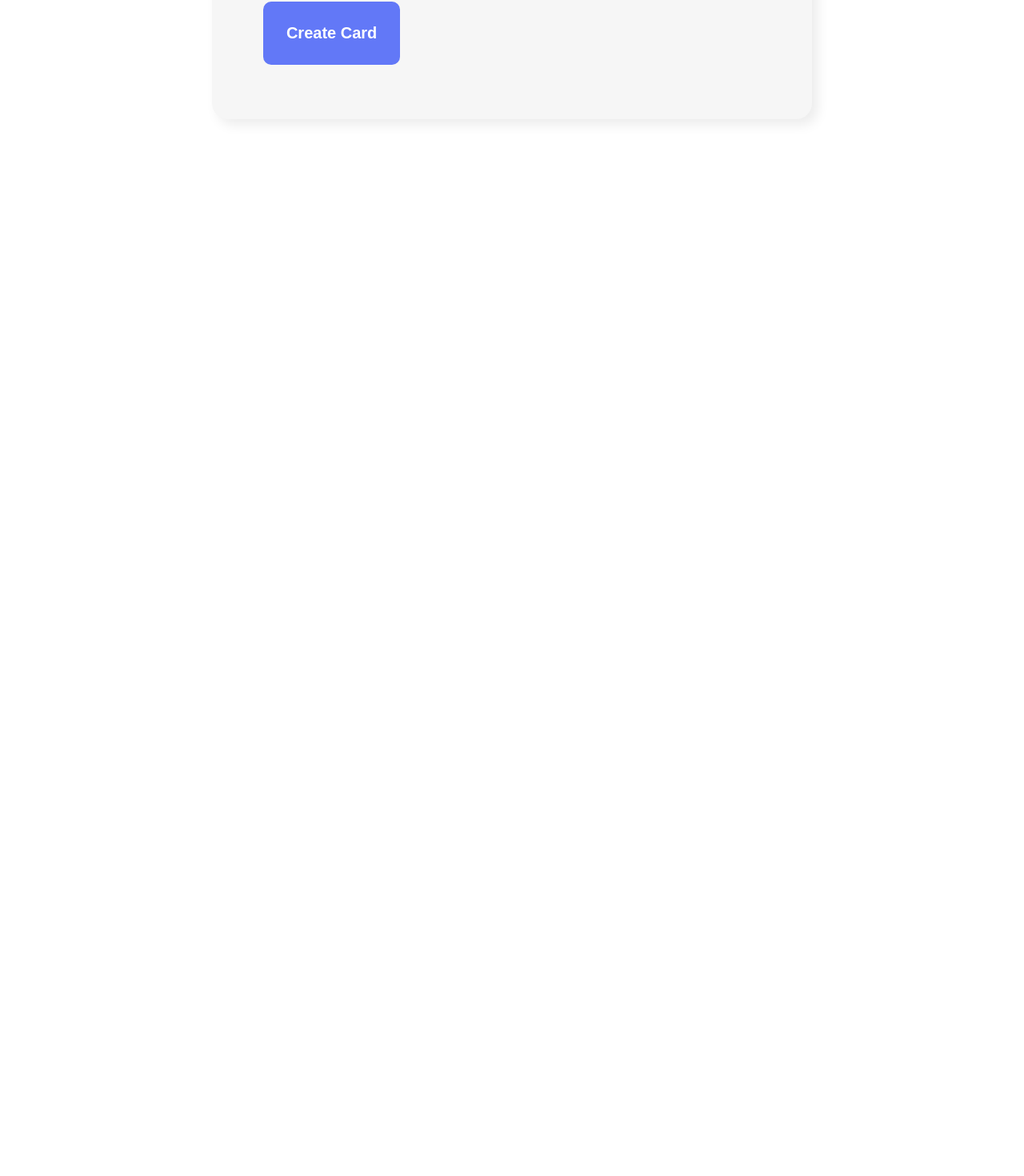
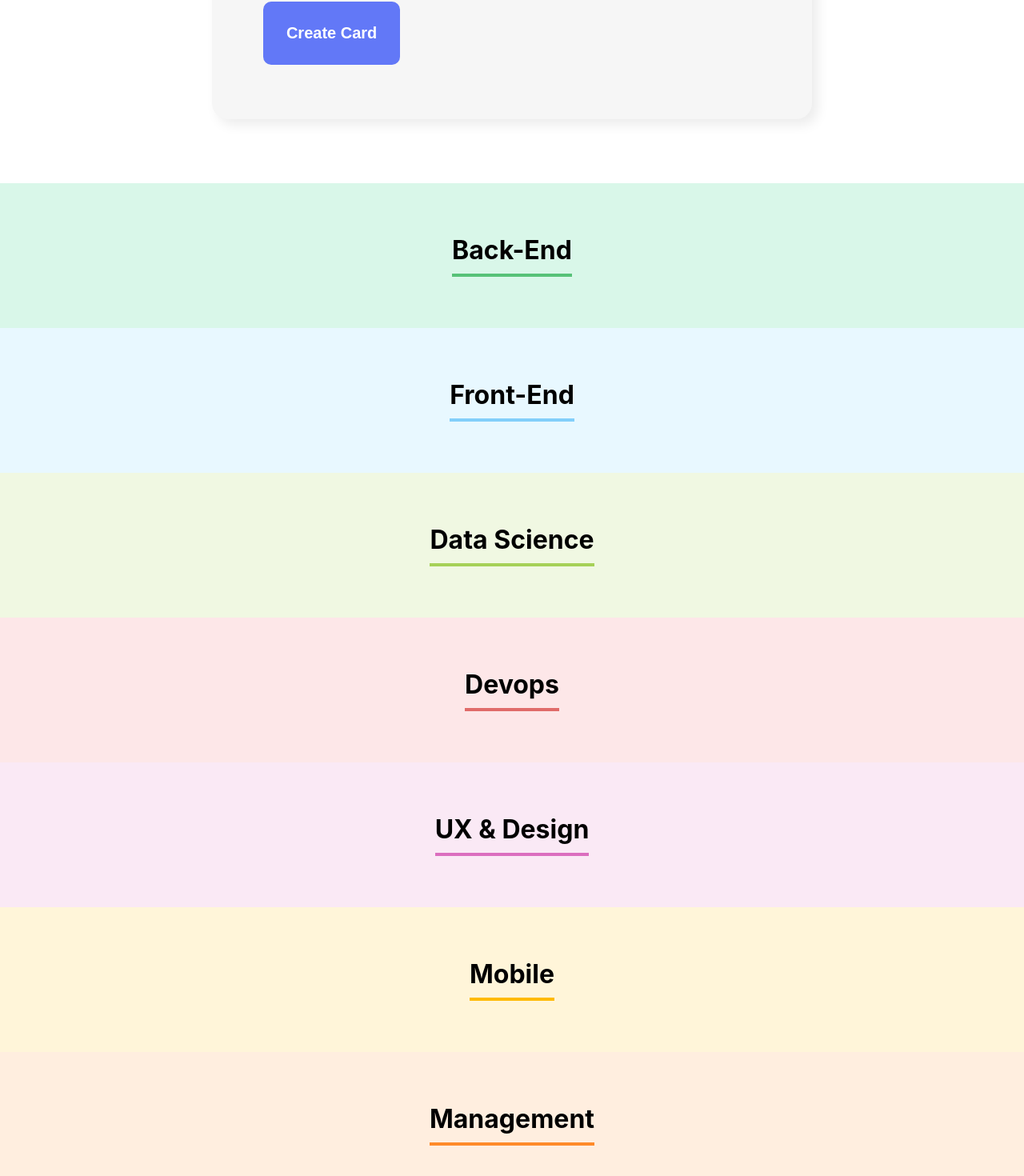
Before and after one commit to fernandorff/Alura-Projeto-ReactJS-1, a React (Create React App) app: page / in a window 1280 px wide. Shown: the part 1266-2736 px from the top of the page at 80% size. Before the commit the page ends 1495 px from the top, so only its background shows below. Built offline with nearby package versions, Linux system fonts and the light colour scheme.

Commit message:
team list

```diff
--- a/src/App.js
+++ b/src/App.js
@@ -1,12 +1,71 @@
+import { useState } from "react";
 import Banner from "./components/Banner/Banner";
-import TextField from "./components/TextField/TextField";
+
 import Form from "./components/Form/Formulary";
+import Team from "./components/Team/Team";
 
 function App() {
+  const teams = [
+    {
+      name: "Back-End",
+      primaryColor: "#57C278",
+      secondaryColor: "#D9F7E9",
+    },
+    {
+      name: "Front-End",
+      primaryColor: "#82CFFA",
+      secondaryColor: "#E8F8FF",
+    },
+    {
+      name: "Data Science",
+      primaryColor: "#A6D157",
+      secondaryColor: "#F0F8E2",
+    },
+    {
+      name: "Devops",
+      primaryColor: "#E06B69",
+      secondaryColor: "#FDE7E8",
+    },
+    {
+      name: "UX & Design",
+      primaryColor: "#DB6EBF",
+      secondaryColor: "#FAE9F5",
+    },
+    {
+      name: "Mobile",
+      primaryColor: "#FFBA05",
+      secondaryColor: "#FFF5D9",
+    },
+    {
+      name: "Management",
+      primaryColor: "#FF8A29",
+      secondaryColor: "#FFEEDF",
+    },
+  ];
+
+  const [collaborators, setCollaborators] = useState([]);
+
+  const toNewAddedColaborator = (collaborator) => {
+    console.log(collaborator);
+    setCollaborators([...collaborators, collaborator]);
+  };
+
   return (
     <div className="App">
       <Banner />
-      <Form />
+      <Form
+        toRegisteredCollaborator={(collaborator) =>
+          toNewAddedColaborator(collaborator)
+        }
+      />
+      {teams.map((team) => (
+        <Team
+          key={team.name}
+          name={team.name}
+          primaryColor={team.primaryColor}
+          secondaryColor={team.secondaryColor}
+        />
+      ))}
     </div>
   );
 }
--- a/src/components/DropdownList/DropdownList.js
+++ b/src/components/DropdownList/DropdownList.js
@@ -4,7 +4,11 @@ const DropdownList = (props) => {
   return (
     <div className="dropdown-list">
       <label>{props.label}</label>
-      <select>
+      <select
+        onChange={(e) => props.onUpdate(e.target.value)}
+        required={props.mandatory}
+        value={props.value}
+      >
         {props.itens.map((item) => (
           <option key={item}>{item}</option>
         ))}
--- a/src/components/Form/Formulary.js
+++ b/src/components/Form/Formulary.js
@@ -4,7 +4,7 @@ import DropdownList from "../DropdownList/DropdownList";
 import Button from "../Button/Button";
 import { useState } from "react";
 
-const Form = () => {
+const Form = (props) => {
   const teams = [
     "Back-End",
     "Front-End",
@@ -15,14 +15,20 @@ const Form = () => {
     "Management",
   ];
 
-  const onSave = (e) => {
-    e.preventDefault();
-    console.log("Form submited => ", name, position, photo);
-  };
-
   const [name, setName] = useState("");
   const [position, setPosition] = useState("");
   const [photo, setPhoto] = useState("");
+  const [team, setTeam] = useState("");
+
+  const onSave = (e) => {
+    e.preventDefault();
+    props.toRegisteredCollaborator({
+      name,
+      position,
+      photo,
+      team,
+    });
+  };
 
   return (
     <section className="formulary">
@@ -49,7 +55,13 @@ const Form = () => {
           value={photo}
           onUpdate={(value) => setPhoto(value)}
         />
-        <DropdownList label="Teams" itens={teams} />
+        <DropdownList
+          label="Teams"
+          itens={teams}
+          mandatory={true}
+          value={team}
+          onUpdate={(value) => setTeam(value)}
+        />
         <Button>Create Card</Button>
       </form>
     </section>
--- /dev/null
+++ b/src/components/Team/Team.css
@@ -0,0 +1,12 @@
+.team {
+  text-align: center;
+  padding: 32px;
+}
+
+.team h3 {
+  font-size: 32px;
+  border-bottom: 4px solid;
+  border-bottom-width: 4px;
+  display: inline-block;
+  padding-bottom: 10px;
+}
--- /dev/null
+++ b/src/components/Team/Team.js
@@ -0,0 +1,11 @@
+import "./Team.css";
+
+const Team = (props) => {
+  return (
+    <section className="team" style={{ backgroundColor: props.secondaryColor }}>
+      <h3 style={{ borderColor: props.primaryColor }}>{props.name}</h3>
+    </section>
+  );
+};
+
+export default Team;
--- a/src/components/TextField/TextField.js
+++ b/src/components/TextField/TextField.js
@@ -1,9 +1,6 @@
-import { useState } from "react";
 import "./TextField.css";
 
 const TextField = (props) => {
-  const [value, setValue] = useState("");
-
   const onTyping = (e) => {
     props.onUpdate(e.target.value);
   };
```
